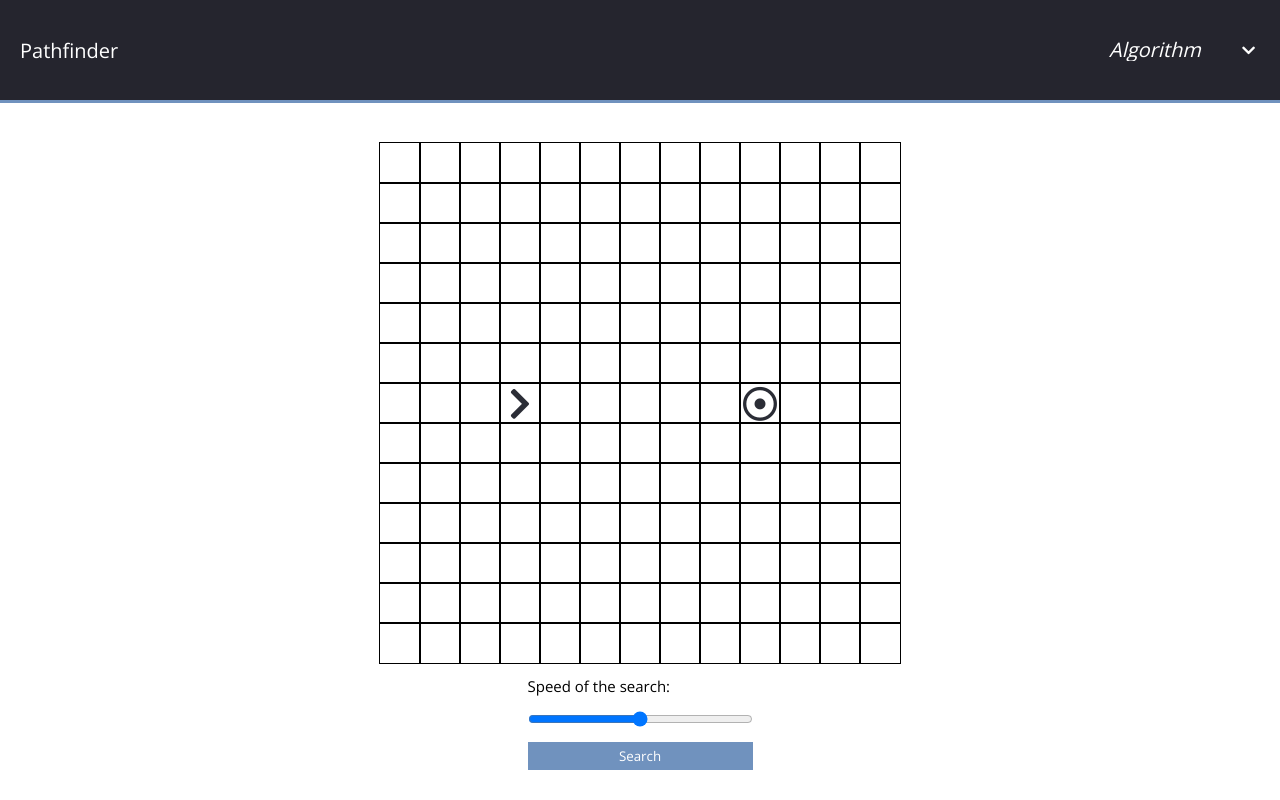
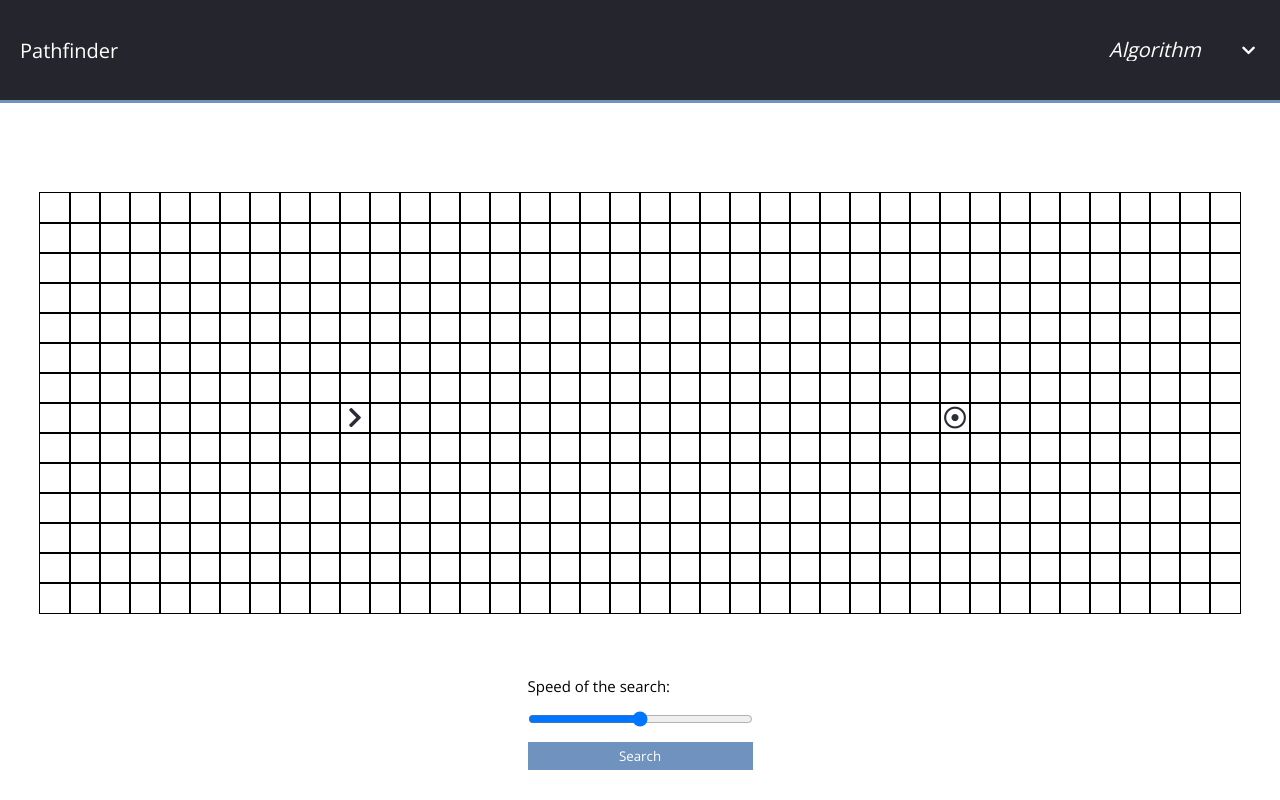
Before and after one commit to Daniel-Hinz/Pathfinding-Visualizer, a React (Create React App) app: page / in a window 1280 px wide. Built offline with nearby package versions, Linux system fonts and the light colour scheme.

Commit message:
made grid responsive

```diff
--- a/public/index.html
+++ b/public/index.html
@@ -9,7 +9,7 @@
       content="Pathfinding Algorithm Visualizer created using create-react-app"
     />
 
-    <link rel="icon" href="%PUBLIC_URL%/favicon.ico" />
+    <link rel="icon" href="%PUBLIC_URL%/icon.ico" />
     <link rel="manifest" href="%PUBLIC_URL%/manifest.json" />
     <link rel="stylesheet" href="https://fonts.googleapis.com/css2?family=Open+Sans:wght@300&amp;display=swap">
     <link rel="stylesheet" href="https://cdnjs.cloudflare.com/ajax/libs/font-awesome/5.15.3/css/all.min.css">
--- a/src/components/main.jsx
+++ b/src/components/main.jsx
@@ -9,6 +9,8 @@ import Swarm from '../utils/swarm.js'
 class Main extends React.Component {
     constructor(props) {
         super(props);
+        this.numCols = 0;
+        this.numRows = 0;
         this.state = {
             algorithm: '',
             nodes: [],
@@ -16,22 +18,48 @@ class Main extends React.Component {
             start: [],
             end: []
         }
+
+        this.generateGrid = this.generateGrid.bind(this);
     }
 
-    componentDidMount() {
+    generateGrid() {
+        let main = document.querySelector('.main');
+        this.numCols = Math.floor(main.offsetWidth / 30) - 2;
+        this.numRows = Math.floor(main.offsetHeight / 30) - 2;
+
         let grid = [];
-        for (let row = 0; row < 13; ++row) {
+        for (let row = 0; row < this.numRows; ++row) {
             let nodeRow = [];
-            for (let col = 0; col < 13; ++col) {
+            for (let col = 0; col < this.numCols; ++col) {
                 nodeRow.push({
-                    type: col === 3 && row === 6 ? 'start' : col === 9 && row === 6 ? 'end' : '',
-                    col: col,
-                    row: row
+                    type:
+                    col === Math.floor(this.numCols/4) &&
+                    row === Math.floor(this.numRows/2) ? 'start' :
+
+                    col === Math.floor(this.numCols/1.33) &&
+                    row === Math.floor(this.numRows/2) ? 'end' : '',
+
+                    row: row,
+                    col: col
                 })
             }
             grid.push(nodeRow);
         }
-        this.setState({nodes: grid, start: grid[6][3], end: grid[6][9]});
+
+        this.setState({
+            start: grid[Math.floor(this.numRows/2)][Math.floor(this.numCols/4)],
+            end: grid[Math.floor(this.numRows/2)][Math.floor(this.numCols/1.33)],
+            nodes: grid
+        });
+    }
+
+    componentDidMount() {
+        window.addEventListener('resize', this.generateGrid);
+        this.generateGrid();
+    }
+
+    componentWillUnmount() {
+        window.removeEventListener('resize', this.generateGrid);
     }
 
     render() {
@@ -54,7 +82,7 @@ class Main extends React.Component {
                     <i className="fas fa-chevron-down"></i>
                 </header>
 
-                <main>
+                <main className='main'>
                     <div className='grid'> {
                         this.state.nodes.map((nodeRow, i) =>
                             <div className='node-row' key={i}> {
--- a/src/styles/App.css
+++ b/src/styles/App.css
@@ -55,6 +55,8 @@ main {
   margin-top: 50px;
   height: calc(100vh - 300px);
   width: 100%;
+  max-width: 1500px;
+  margin: 50px auto 0 auto;
   display: flex;
   justify-content: center;
   align-items: center;
@@ -68,8 +70,8 @@ main {
 }
 
 .node {
-  height: 25px;
-  width: 25px;
+  height: 30px;
+  width: 30px;
   outline: 1px solid black;
   display: flex;
   justify-content: center;
@@ -122,17 +124,5 @@ footer {
 }
 
 @media screen and (min-width: 724px) {
-  .grid {
-    grid-template-columns: repeat(auto-fit, minmax(30px, 1fr));
-    grid-template-rows: repeat(auto-fit, minmax(30px, 1fr));
-  }
 
-  .node {
-    height: 40px;
-    width: 40px;
-  }
-
-  .start-node, .end-node {
-    font-size: 35px;
-  }
 }
```
Also changed, not shown: public/manifest.json, 1 other file (tests, documents, lock files or other folders).
